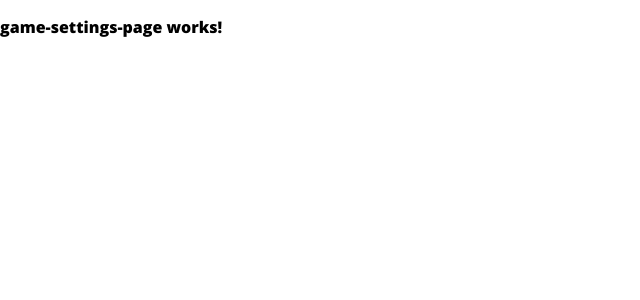
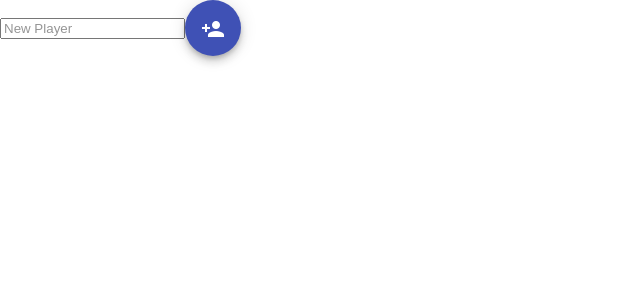
Before and after one commit to vladcantor/wist-scoreboard-generator, an Angular app: page /game in a window 1280 px wide. Shown: the top 300 px of the page, without its empty margins (0-640 px from the left). Built offline with nearby package versions, Linux system fonts and the light colour scheme.

Commit message:
initial commit

```diff
--- a/package.json
+++ b/package.json
@@ -3,7 +3,7 @@
   "version": "0.0.0",
   "scripts": {
     "ng": "ng",
-    "start": "ng serve --allowed-hosts 0.0.0.0 --port 3000",
+    "start": "ng serve --allowed-hosts 0.0.0.0 --port 3000 --watch --live-reload",
     "build": "ng build",
     "watch": "ng build --watch --configuration development",
     "test": "ng test"
--- a/src/app/Pages/game-settings-page/game-settings-page.component.html
+++ b/src/app/Pages/game-settings-page/game-settings-page.component.html
@@ -1 +1,4 @@
-<p>game-settings-page works!</p>
+<input matInput placeholder="New Player" />
+<button mat-fab color="primary">
+  <mat-icon>person_add</mat-icon>
+</button>
--- /dev/null
+++ b/src/app/Pages/score-board/score-board.component.html
@@ -0,0 +1 @@
+<p>score-board works!</p>
--- /dev/null
+++ b/src/app/Pages/score-board/score-board.component.ts
@@ -0,0 +1,16 @@
+import { Component, OnInit, ChangeDetectionStrategy } from '@angular/core';
+
+@Component({
+  selector: 'score-board',
+  templateUrl: './score-board.component.html',
+  styleUrls: ['./score-board.component.scss'],
+  changeDetection: ChangeDetectionStrategy.OnPush
+})
+export class ScoreBoardComponent implements OnInit {
+
+  constructor() { }
+
+  ngOnInit(): void {
+  }
+
+}
```
Also changed, not shown: src/app/Modules/material/material.module.ts (+6 -10 lines), src/app/app.module.ts (+8 -4 lines), src/app/Pages/score-board/score-board.component.scss (added).
